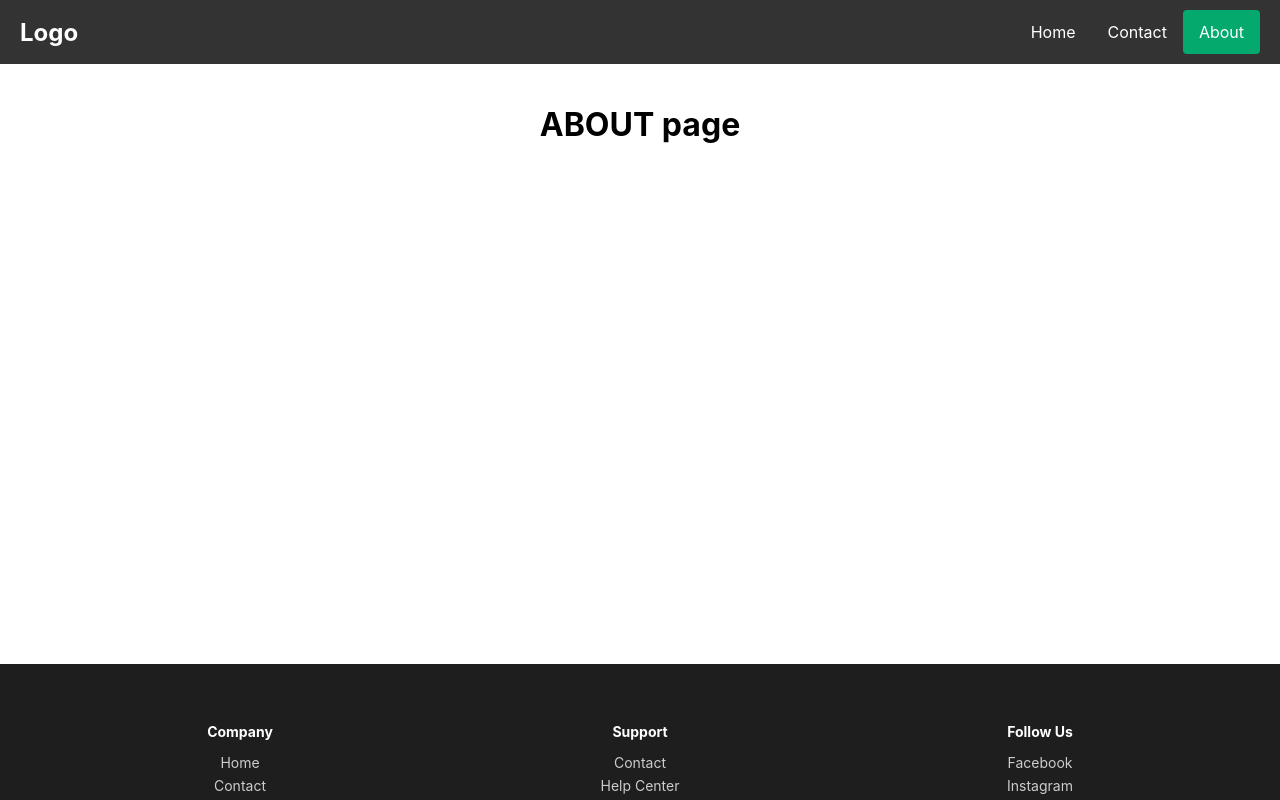
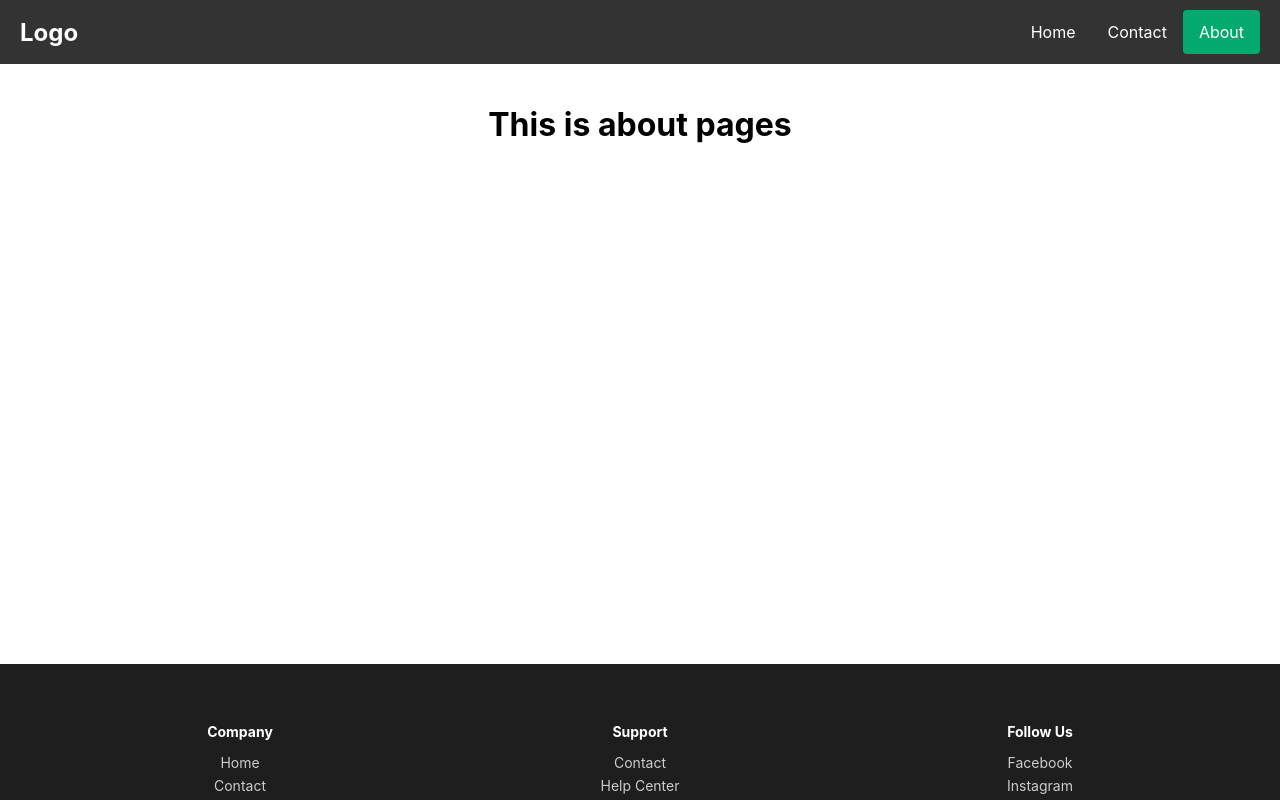
Before and after one commit to Rohan12tr/React, a React (Create React App) app: page /about in a window 1280 px wide. Shown: the top 800 px of the page. Built offline with nearby package versions, Linux system fonts and the light colour scheme.

Commit message:
about changes

```diff
--- a/src/Pages/About.jsx
+++ b/src/Pages/About.jsx
@@ -3,7 +3,7 @@ import React from 'react'
 function About() {
   return (
     <div>
-      <h1>ABOUT page</h1>
+      <h1>This is about pages</h1>
     </div>
   )
 }
```
